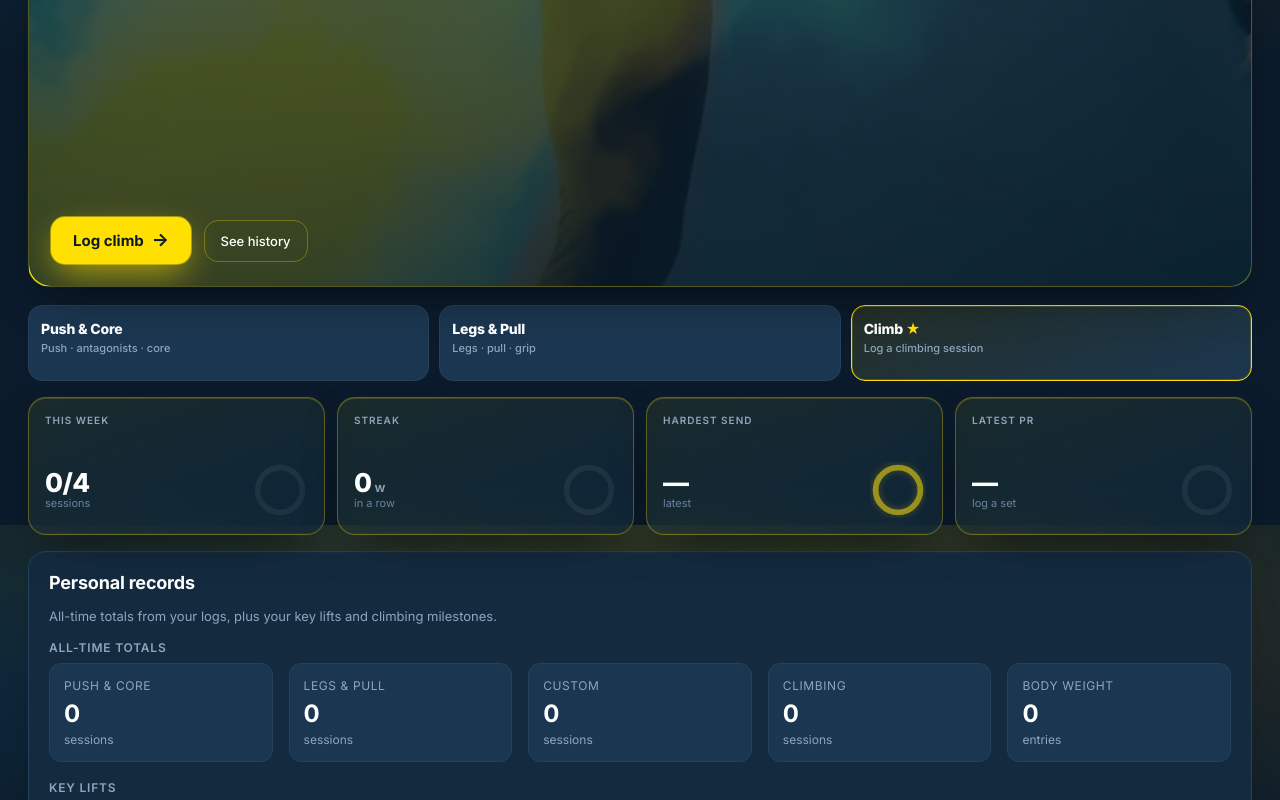
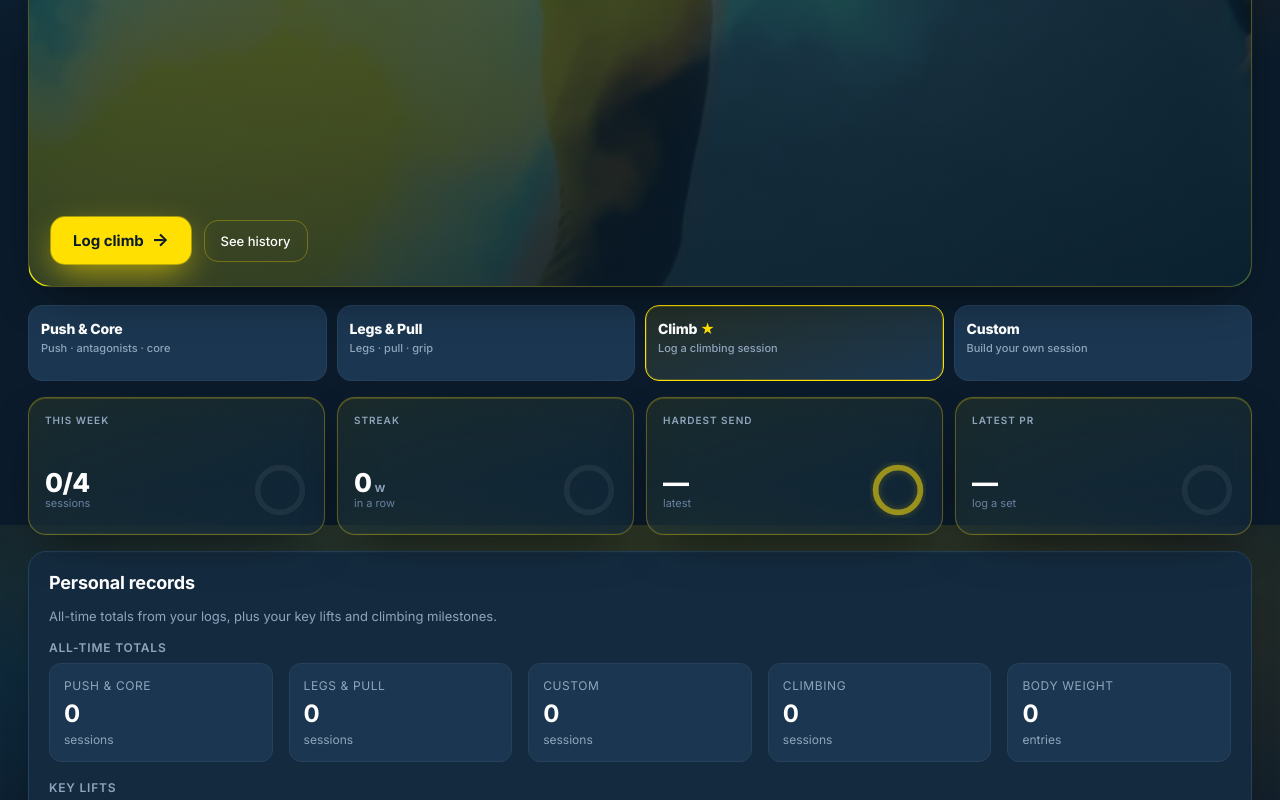
Before and after one commit to xander-netizen/boulder-fit, a website: page index.html in a window 1280 px wide. Shown: the part 1075-1875 px from the top of the page. Drawn offline with Linux system fonts and the light colour scheme.

Commit message:
Add Custom to session picker + home cards; remove Custom from top tabs; rename suggested label

```diff
--- a/index.html
+++ b/index.html
@@ -273,9 +273,12 @@
   /* ===== SESSION PICKER CARDS (home) ===== */
   .session-cards {
     display: grid;
-    grid-template-columns: repeat(3, 1fr);
+    grid-template-columns: repeat(2, 1fr);
     gap: 10px;
     margin: 6px 0 16px;
+  }
+  @media (min-width: 720px) {
+    .session-cards { grid-template-columns: repeat(4, 1fr); }
   }
   .session-card {
     display: flex; flex-direction: column; align-items: flex-start; gap: 4px;
@@ -1000,7 +1003,7 @@
     box-shadow: 0 0 0 1px var(--accent-soft) inset;
   }
   .restday-btn.is-scheduled .rd-title::after {
-    content: " · scheduled";
+    content: " · suggested";
     color: var(--accent);
     font-weight: 600;
     font-size: 11px;
@@ -1203,7 +1206,6 @@
   <button class="tab active" data-view="overview">Home</button>
   <button class="tab" data-view="gymA">Push &amp; Core</button>
   <button class="tab" data-view="gymB">Legs &amp; Pull</button>
-  <button class="tab" data-view="custom">Custom</button>
   <button class="tab" data-view="climb">Climb</button>
   <button class="tab" data-view="mobility">Mobility</button>
   <button class="tab" data-view="calendar">History</button>
@@ -1238,6 +1240,10 @@
     <button class="session-card" data-view="climb" onclick="switchView('climb')">
       <div class="sc-label">Climb</div>
       <div class="sc-sub">Log a climbing session</div>
+    </button>
+    <button class="session-card" data-view="custom" onclick="switchView('custom')">
+      <div class="sc-label">Custom</div>
+      <div class="sc-sub">Build your own session</div>
     </button>
   </div>
 
@@ -3577,6 +3583,10 @@ bootApp();
         <span class="rd-title">Climb</span>
         <span class="rd-sub">Bouldering session · ~90 min</span>
       </button>
+      <button class="restday-btn" data-view="custom" onclick="pickRestDayWorkout('custom')">
+        <span class="rd-title">Custom</span>
+        <span class="rd-sub">Build your own from muscle groups</span>
+      </button>
       <button class="restday-cancel" id="restDayCancelBtn" onclick="closeRestDayPrompt()">Cancel</button>
     </div>
   </div>
```
